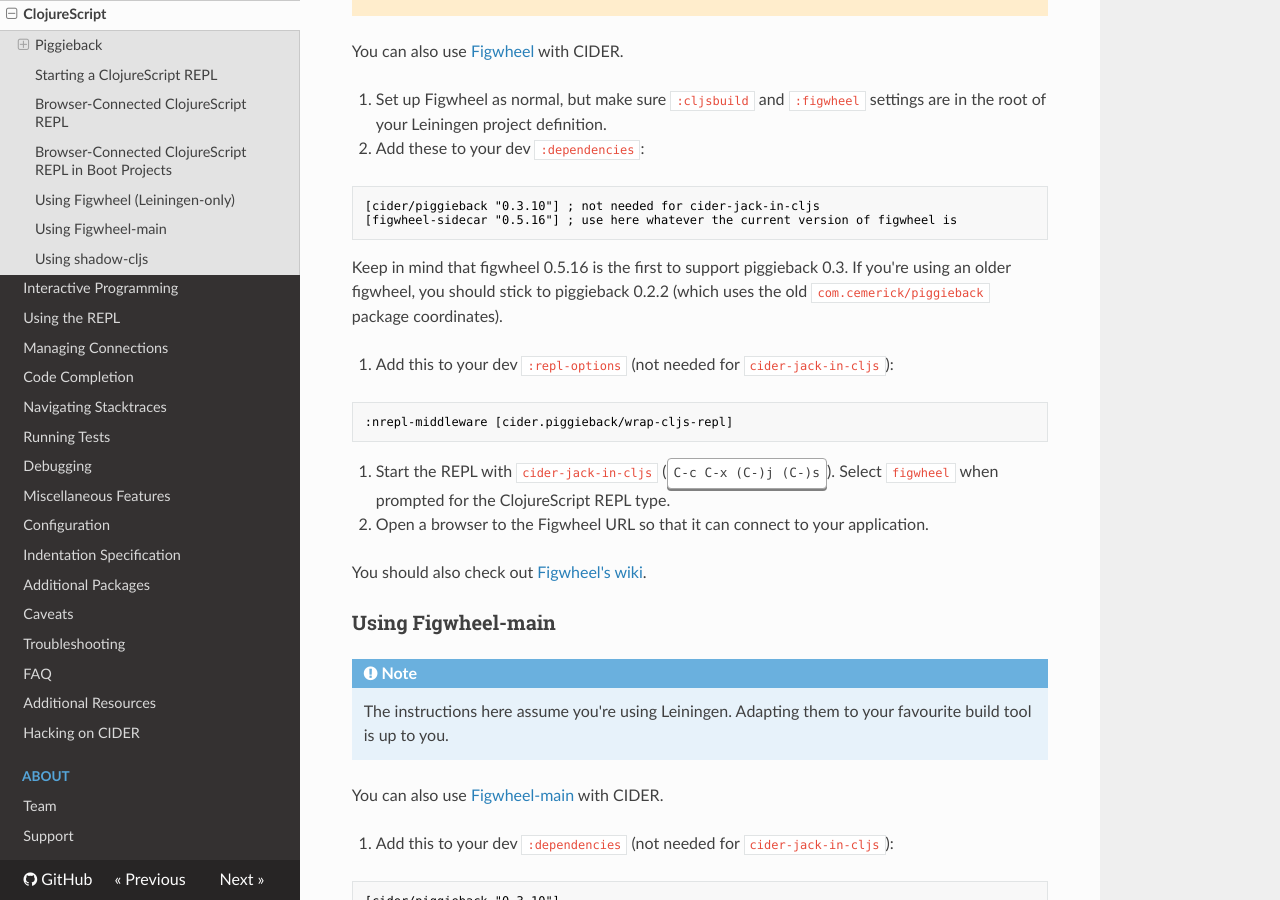
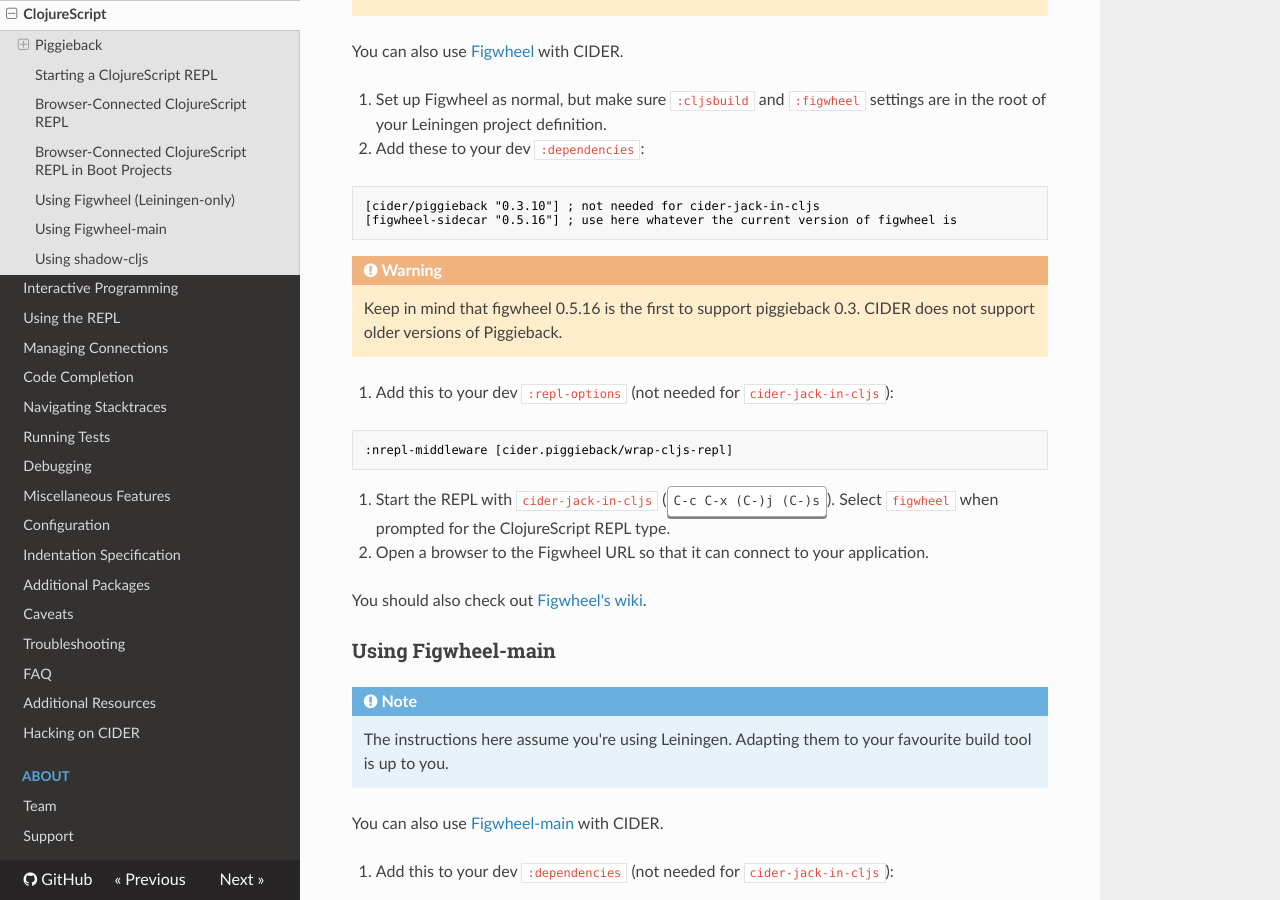
Before and after one commit to clojure-emacs/cider, an MkDocs documentation site: the page built from doc/clojurescript.md, in a window 1280 px wide and 900 px high, scrolled down 3614 px. Built offline with MkDocs 1.6.1, drawn with Linux system fonts in a browser that asks for light colours; nearby versions of some CDN libraries; old or Windows-style settings are respelled for this version of MkDocs.

Commit message:
Update some instructions

````diff
--- a/doc/clojurescript.md
+++ b/doc/clojurescript.md
@@ -203,9 +203,10 @@
 [figwheel-sidecar "0.5.16"] ; use here whatever the current version of figwheel is
 ```
 
-Keep in mind that figwheel 0.5.16 is the first to support piggieback
-0.3. If you're using an older figwheel, you should stick to piggieback
-0.2.2 (which uses the old `com.cemerick/piggieback` package coordinates).
+!!! Warning
+
+    Keep in mind that figwheel 0.5.16 is the first to support piggieback
+    0.3. CIDER does not support older versions of Piggieback.
 
 3. Add this to your dev `:repl-options` (not needed for `cider-jack-in-cljs`):
 
````
